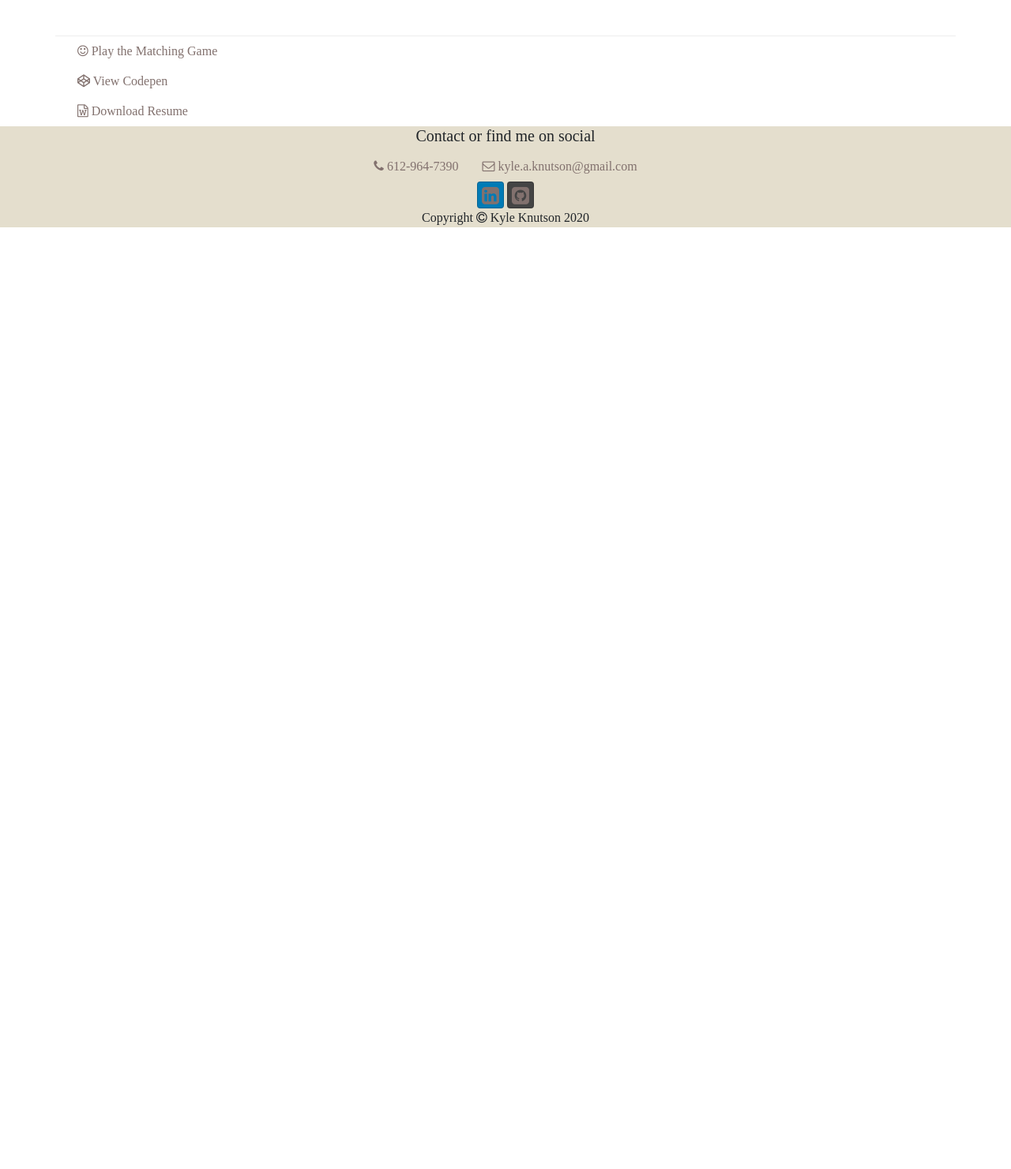
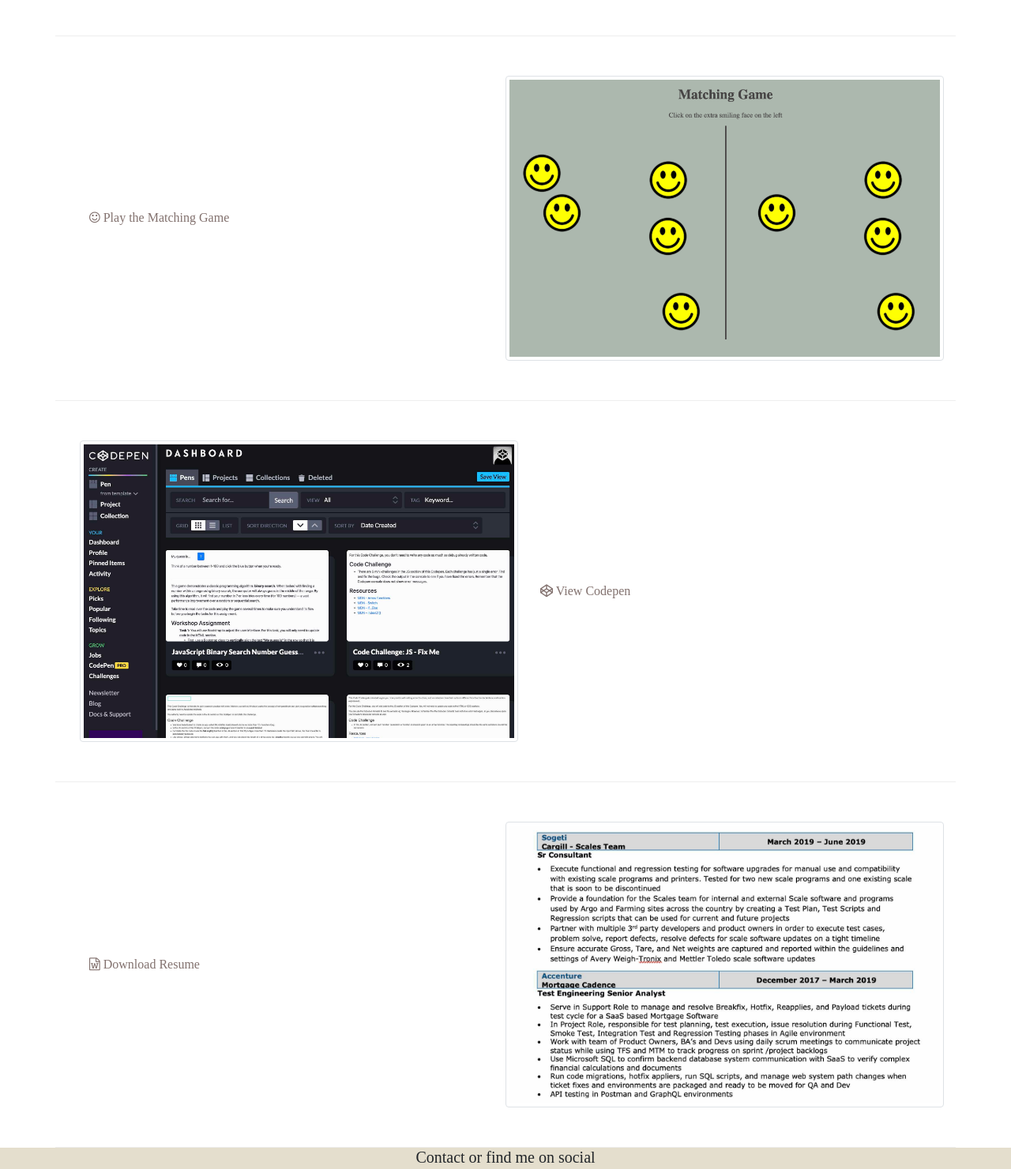
Before and after one commit to knut0341/portfolio, a website: page projects.html in a window 1280 px wide. Shown: the part 220-1701 px from the top of the page at 79% size. Before the commit the page ends 800 px from the top, so only its background shows below. Drawn offline with nearby package versions, Linux system fonts and the light colour scheme.

Commit message:
project images

```diff
--- a/projects.html
+++ b/projects.html
@@ -44,21 +44,51 @@
                 </div>
             </div>
 
-            <div class="row row-container">
+
+            <div class="row row-content align-items-center">
+
+                <div class="col">
+                    <div class="media">
+
+                        <div class="media-body align-self-center">
                             <div class="col-12">
                                 <a role="button" class="btn btn-link" href="MatchingGame.html" target="blank"><i class="fa fa-smile-o"></i> Play the Matching Game</a>
                               </div>
+
+                        </div>
+                        <img class="d-flex ml-3 img-fluid w-50 img-thumbnail" src="images/MatchGame.png" alt="Dev"/>
+                    </div>
+                </div>
             </div>
 
-            <div class="row row-container">
+            <div class="row row-content align-items-center">
+
+                <div class="col">
+                    <div class="media">
+                        <img class="d-flex ml-3 img-fluid w-50 img-thumbnail" src="images/CodePen.jpg" alt="Dev"/>
+                        <div class="media-body align-self-center">
                             <div class="col-12">
                                 <a role="button" class="btn btn-link" href="https://codepen.io/dashboard?type=VIEW&opts_itemType=PEN&opts_searchTerm=null&opts_order=RELEVANCE&opts_depth=EVERYTHING&opts_showForks=false&opts_filter=all&opts_orderBy=ID&opts_orderDirection=0&opts_tag=null&displayType=GRID&previewType=IFRAME&activeType=PEN" target="blank"><i class="fa fa-codepen"></i> View Codepen</a>
                               </div>
+
                         </div>
 
-            <div class="row row-container">
+                    </div>
+                </div>
+            </div>
+            <div class="row row-content align-items-center">
+
+                <div class="col">
+                    <div class="media">
+
+                        <div class="media-body align-self-center">
                             <div class="col-12">
                                 <a role="button" class="btn btn-link" href="images/profile_KyleKnutson2.docx" target="blank"><i class="fa fa-file-word-o"></i> Download Resume</a>
+                              </div>
+
+                        </div>
+                        <img class="d-flex ml-3 img-fluid w-50 img-thumbnail" src="images/Res.jpg" alt="Dev"/>
+                    </div>
                 </div>
             </div>
 
```
Lines whose indentation alone changed are shown as unchanged.
